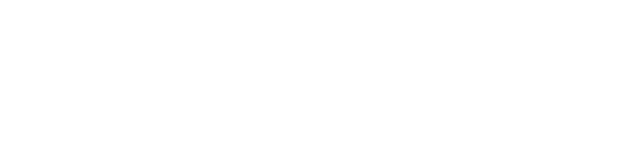
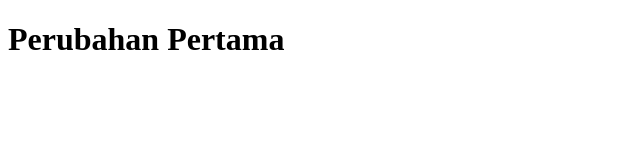
Before and after one commit to mohdnoorlizam78/tugasanSCM, a plain HTML site: page index.html in a window 1280 px wide. Shown: the whole page, without its empty margins (0-640 px from the left). Drawn offline with Linux system fonts and the light colour scheme.

Commit message:
Meletakkan perubahan pertama

```diff
--- a/index.html
+++ b/index.html
@@ -8,7 +8,7 @@
 </head>
 
 <body>
-
+ <h1>Perubahan Pertama</h1>
 </body>
 
 </html>
```
